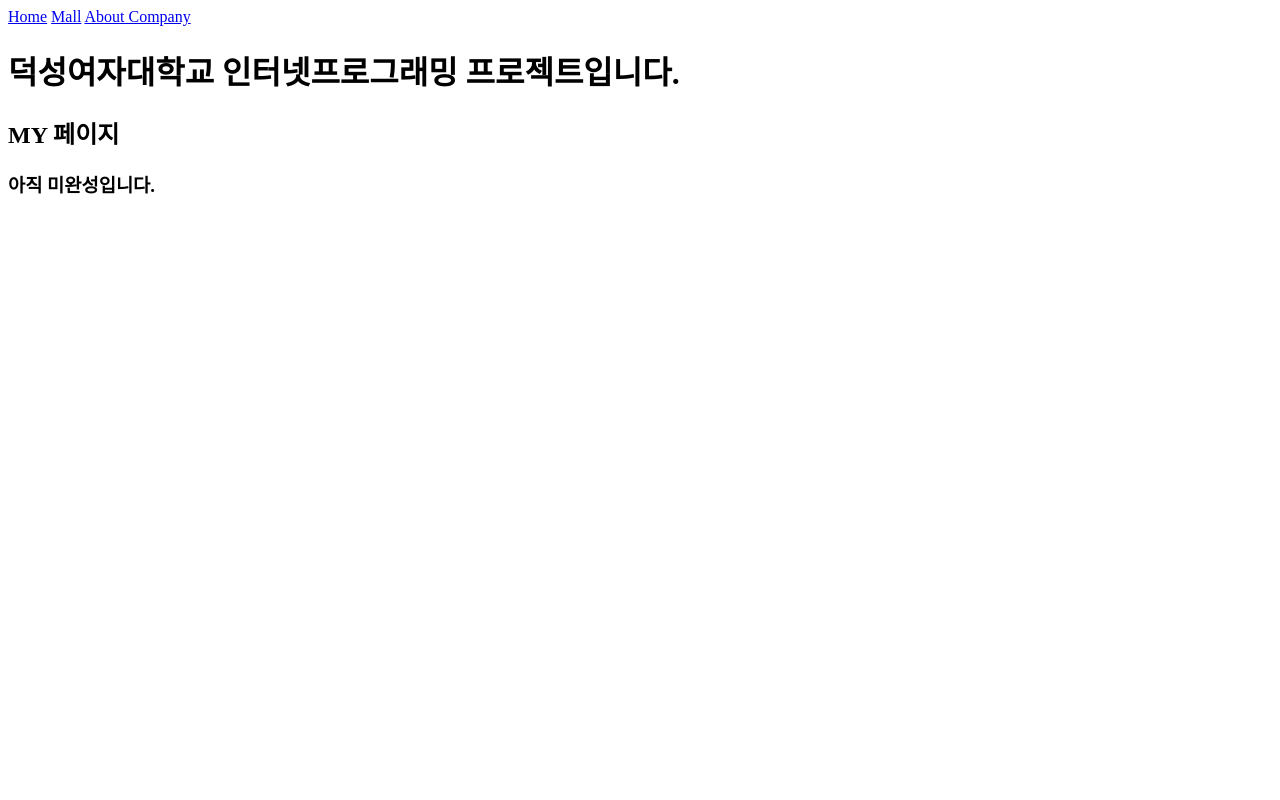
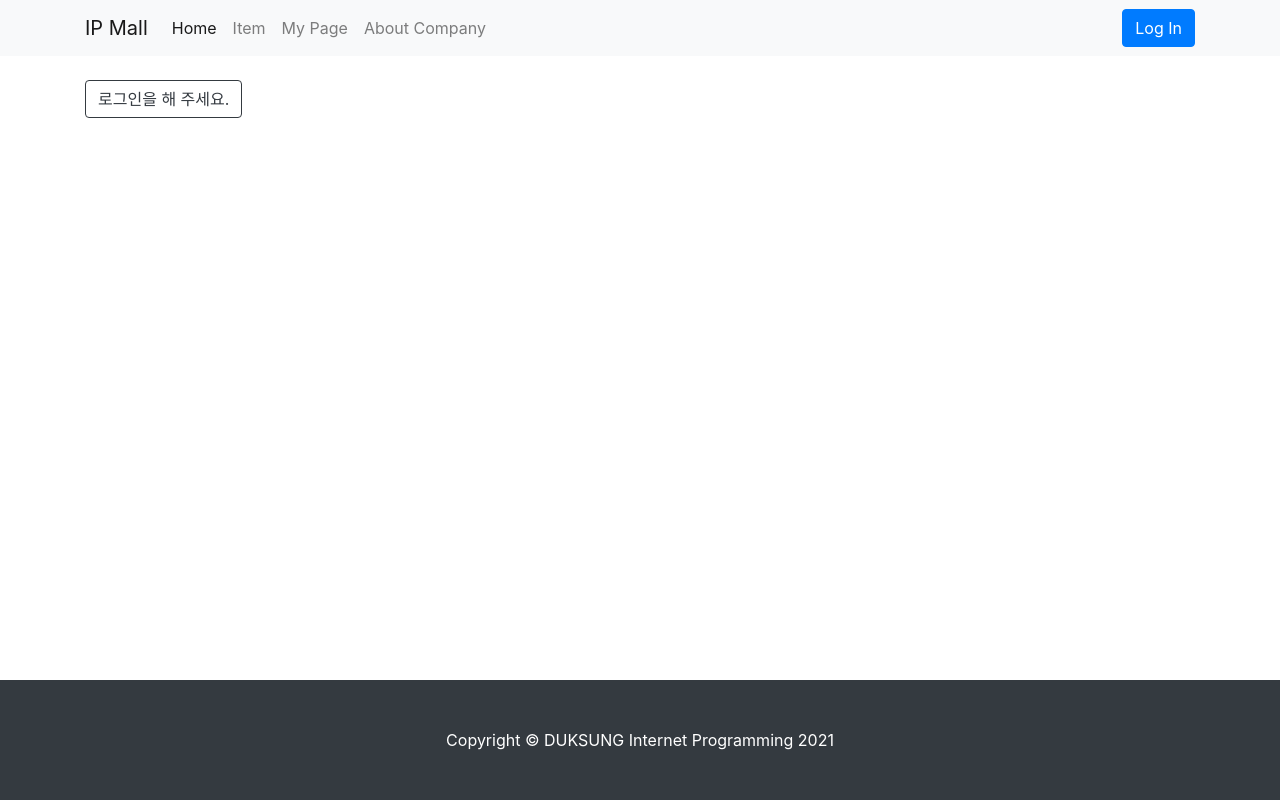
Before and after one commit to C0012S/InternetProgramming_Project, a Django app: page /my_page/ in a window 1280 px wide. Run offline with Django 4.2, Linux system fonts and the light colour scheme; some libraries are stand-ins or nearby versions.

Commit message:
마이 페이지(로그인한 사용자의 정보, 로그인한 사용자가 작성한 댓글 보여 주기) 완성하기

```diff
--- /dev/null
+++ b/single_pages/static/single_pages/css/my_page.css
@@ -0,0 +1,3 @@
+.margin-for-footer {
+    margin-bottom: 130px
+}
--- a/single_pages/templates/single_pages/my_page.html
+++ b/single_pages/templates/single_pages/my_page.html
@@ -1,20 +1,87 @@
 <!DOCTYPE html>
+{% load static %}
 <html lang="en">
 <head>
     <meta charset="UTF-8">
-    <title>덕성여자대학교 개발자</title>
+    <title>IP Mall - My Page</title>
+    <link href="{% static 'mall/bootstrap/bootstrap.min.css' %}" rel="stylesheet" type="text/css" media="screen">
+    <link href="{% static 'single_pages/css/my_page.css' %}" rel="stylesheet" type="text/css" media="screen">
+    <script src="https://kit.fontawesome.com/96e208bb9a.js" crossorigin="anonymous"></script>
 </head>
 <body>
 
-<nav>
-    <a href="/">Home</a>
-    <a href="/mall/">Mall</a>
-    <a href="/about_company/">About Company</a>
-</nav>
+{% include 'mall/navbar.html' %}
 
-<h1> 덕성여자대학교 인터넷프로그래밍 프로젝트입니다. </h1>
-<h2> MY 페이지 </h2>
-<h3> 아직 미완성입니다. </h3>
+<section>
+    <div class="container mt-4">
+        <div class="row">
+            <div class="col-lg-8">
+                {% if user.is_authenticated %}
+                    <h1>이름 : {{ user.username }}</h1>
+                    {% if user.email %}
+                        <h1>이메일 : {{ user.email }}</h1>
+                    {% else %}
+                        <h1>이메일 : 이메일이 없습니다.</h1>
+                    {% endif %}
+                {% else %}
+                    <a role="button" class="btn btn-outline-dark" href="#"
+                                            data-toggle="modal" data-target="#loginModal">
+                                            로그인을 해 주세요.</a>
+                {% endif %}
+            </div>
+            <div class="col-lg-4">
+                {% if user.is_authenticated %}
+                  {% if user.socialaccount_set.all.0.get_avatar_url %}
+                    <img class="float-right" width="300px" height="300px"
+                         src="{{ user.socialaccount_set.all.0.get_avatar_url }}">
+                  {% else %}
+                    <img class="img-thumbnail float-right" width="300px" height="300px"
+                         src="https://doitdjango.com/avatar/id/388/996dbf01e24f0e3b/svg/{{ user.email }}/" >
+                  {% endif %}
+                {% endif %}
+            </div>
+        </div>
+    </div>
+</section>
 
+<section class="margin-for-footer">
+    <div class="container mt-4">
+        <div class="row">
+            <div class="col-12">
+                {% if user.is_authenticated %}
+                    <h1>작성한 댓글</h1>
+                    {% if item_list.exists %}
+                        {% for item in item_list %}
+                            {% if item.comment_set.exists %}
+                                {% for comment in item.comment_set.all %}
+                                    {% if comment.author.username == user.username %}
+                                        <div class="d-flex" id="comment-{{ comment.pk }}">
+                                            <div class="flex-shrink-0">
+                                                <img class="rounded-circle" src="{{ comment.get_avatar_url }}" alt="{{ comment.author }}" width="60px" />
+                                            </div>
+                                            <div class="ms-3">
+                                                <div class="fw-bold">{{ comment.author.username }} &nbsp;&nbsp;&nbsp;
+                                                    <small class="text-muted">({{ comment.created_at }})</small></div>
+                                                <a href="{{ item.get_absolute_url }}" class="text-decoration-none text-dark">{{ comment.content | linebreaks }}</a>
+                                            </div>
+                                        </div>
+                                    {% endif %}
+                                {% endfor %}
+                            {% endif %}
+                        {% endfor %}
+                    {% endif %}
+                {% endif %}
+            </div>
+        </div>
+    </div>
+</section>
+
+<div class="fixed-bottom">
+    {% include 'mall/footer.html' %}
+</div>
+
+    <script src="https://code.jquery.com/jquery-3.5.1.slim.min.js" integrity="sha384-DfXdz2htPH0lsSSs5nCTpuj/zy4C+OGpamoFVy38MVBnE+IbbVYUew+OrCXaRkfj" crossorigin="anonymous"></script>
+    <script src="https://cdn.jsdelivr.net/npm/popper.js@1.16.1/dist/umd/popper.min.js" integrity="sha384-9/reFTGAW83EW2RDu2S0VKaIzap3H66lZH81PoYlFhbGU+6BZp6G7niu735Sk7lN" crossorigin="anonymous"></script>
+    <script src="https://cdn.jsdelivr.net/npm/bootstrap@4.5.3/dist/js/bootstrap.min.js" integrity="sha384-w1Q4orYjBQndcko6MimVbzY0tgp4pWB4lZ7lr30WKz0vr/aWKhXdBNmNb5D92v7s" crossorigin="anonymous"></script>
 </body>
 </html>
--- a/single_pages/views.py
+++ b/single_pages/views.py
@@ -9,7 +9,9 @@ def home_page(request):
                   {'recent_items' : recent_items})
 
 def my_page(request):
-    return render(request, 'single_pages/my_page.html')
+    item_list = Item.objects.order_by('-pk')
+    return render(request, 'single_pages/my_page.html',
+                  {'item_list' : item_list})
 
 def about_company(request):
     return render(request, 'single_pages/about_company.html')
```
